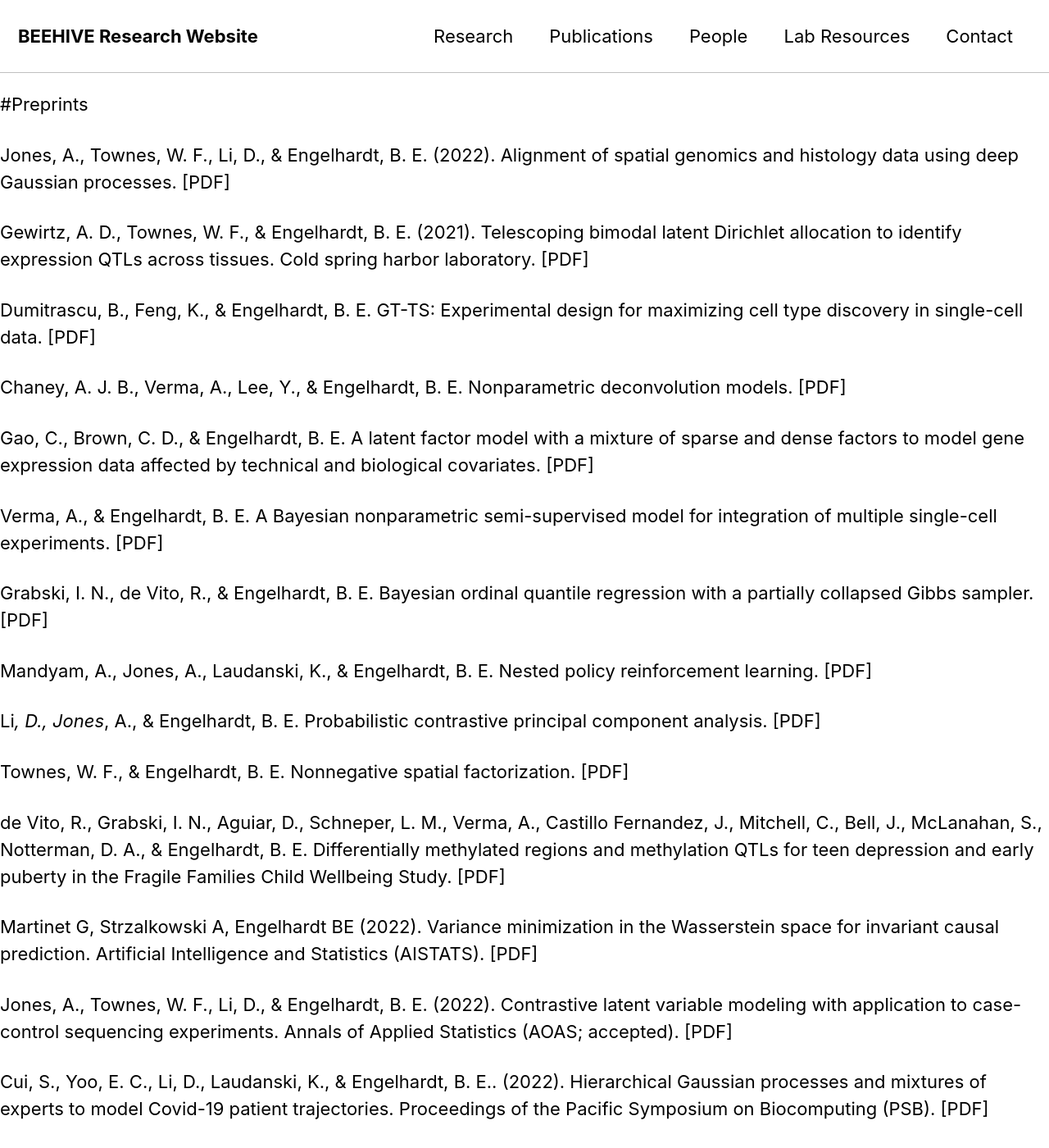
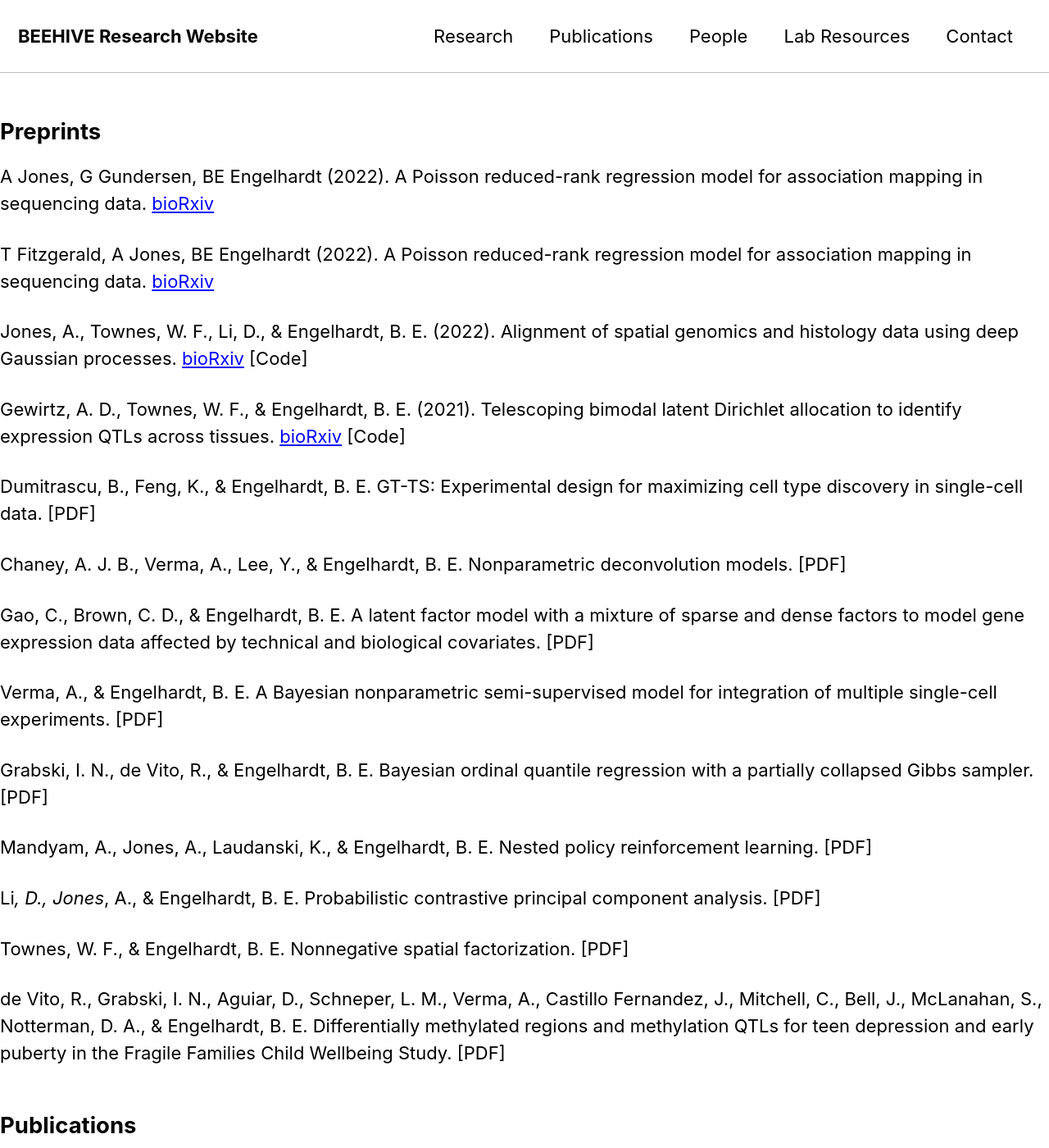
Before and after one commit to stanfordbeehive/stanfordbeehive.github.io, a Jekyll site: the page built from _pages/publications.md, in a window 1280 px wide and 1400 px high. Shown: the whole window at 82% size. Built offline with Jekyll 4.4.1, drawn with Linux system fonts in a browser that asks for light colours; cached includes are drawn as plain includes; our own code applies the rules of GitHub Pages for plain Markdown files; some of the changed text lies outside the part shown.

Commit message:
Update publications.md

```diff
--- a/_pages/publications.md
+++ b/_pages/publications.md
@@ -1,8 +1,12 @@
-#Preprints
+## Preprints
 
-Jones, A., Townes, W. F., Li, D., & Engelhardt, B. E. (2022). Alignment of spatial genomics and histology data using deep Gaussian processes. [PDF]
+A Jones, G Gundersen, BE Engelhardt (2022). A Poisson reduced-rank regression model for association mapping in sequencing data. [bioRxiv](https://www.biorxiv.org/content/10.1101/2022.05.31.494236)
 
-Gewirtz, A. D., Townes, W. F., & Engelhardt, B. E. (2021). Telescoping bimodal latent Dirichlet allocation to identify expression QTLs across tissues. Cold spring harbor laboratory. [PDF]
+T Fitzgerald, A Jones, BE Engelhardt (2022). A Poisson reduced-rank regression model for association mapping in sequencing data. [bioRxiv](https://www.biorxiv.org/content/10.1101/2022.05.31.494236)
+
+Jones, A., Townes, W. F., Li, D., & Engelhardt, B. E. (2022). Alignment of spatial genomics and histology data using deep Gaussian processes. [bioRxiv](https://www.biorxiv.org/content/10.1101/2022.01.10.475692) [Code]
+
+Gewirtz, A. D., Townes, W. F., & Engelhardt, B. E. (2021). Telescoping bimodal latent Dirichlet allocation to identify expression QTLs across tissues. [bioRxiv](https://www.biorxiv.org/content/10.1101/2021.10.27.466156) [Code]
 
 Dumitrascu, B., Feng, K., & Engelhardt, B. E. GT-TS: Experimental design for maximizing cell type discovery in single-cell data. [PDF]
 
@@ -22,9 +26,11 @@ Townes, W. F., & Engelhardt, B. E. Nonnegative spatial factorization. [PDF]
 
 de Vito, R., Grabski, I. N., Aguiar, D., Schneper, L. M., Verma, A., Castillo Fernandez, J., Mitchell, C., Bell, J., McLanahan, S., Notterman, D. A., & Engelhardt, B. E. Differentially methylated regions and methylation QTLs for teen depression and early puberty in the Fragile Families Child Wellbeing Study. [PDF]
 
+## Publications
+
 Martinet G, Strzalkowski A, Engelhardt BE (2022). Variance minimization in the Wasserstein space for invariant causal prediction. Artificial Intelligence and Statistics (AISTATS). [PDF]
 
-Jones, A., Townes, W. F., Li, D., & Engelhardt, B. E. (2022). Contrastive latent variable modeling with application to case-control sequencing experiments. Annals of Applied Statistics (AOAS; accepted). [PDF]
+Jones, A., Townes, W. F., Li, D., & Engelhardt, B. E. (2022). Contrastive latent variable modeling with application to case-control sequencing experiments. Annals of Applied Statistics (AOAS). [PDF]
 
 Cui, S., Yoo, E. C., Li, D., Laudanski, K., & Engelhardt, B. E.. (2022). Hierarchical Gaussian processes and mixtures of experts to model Covid-19 patient trajectories. Proceedings of the Pacific Symposium on Biocomputing (PSB).
 [PDF]
```
